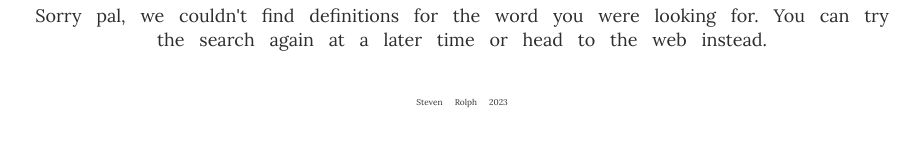
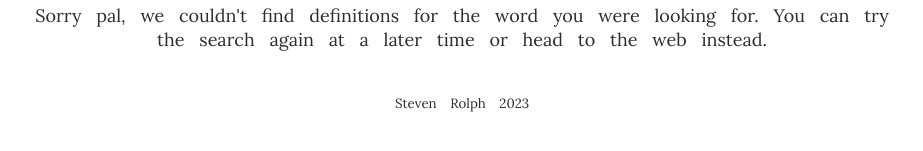
Before and after one commit to valleyman89/keyboard-api, a React (Create React App) app: page / in a window 1280 px wide. Shown: the part 361-512 px from the top of the page, without its empty margins (178-1101 px from the left). Built offline with nearby package versions, Linux system fonts and the light colour scheme; no server answers.

Commit message:
make footer text larger

```diff
--- a/src/components/Footer/Footer.css
+++ b/src/components/Footer/Footer.css
@@ -1,6 +1,6 @@
 footer {
   text-align: center;
-  font-size: x-small;
+  font-size: medium;
   padding: 2rem;
   padding-bottom: 0;
 }
```
